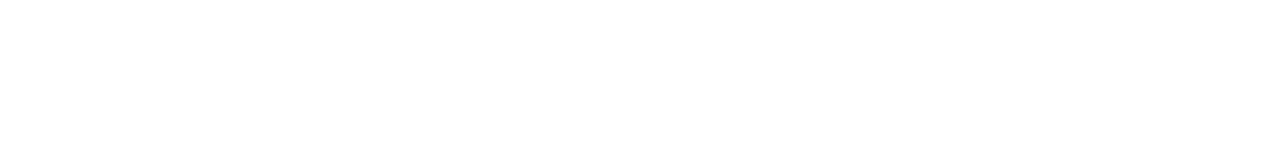
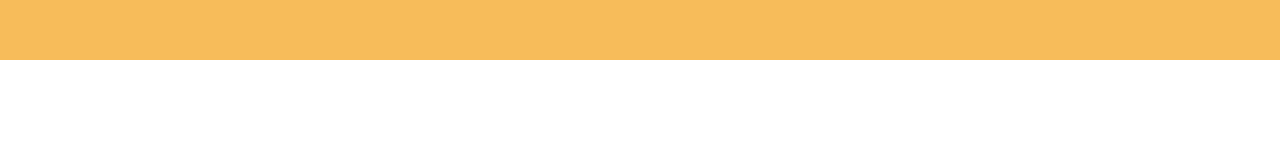
Before and after one commit to cambaughn/fountain-menu, a React app: page / in a window 1280 px wide. Built offline with nearby package versions, Linux system fonts and the light colour scheme.

Commit message:
Set up Navbar component

```diff
--- /dev/null
+++ b/public/index.css
@@ -0,0 +1,3 @@
+* {
+  margin: 0px;
+}
--- a/public/index.html
+++ b/public/index.html
@@ -4,6 +4,7 @@
     <meta charset="utf-8">
     <meta name="viewport" content="width=device-width, initial-scale=1">
     <link rel="shortcut icon" href="%PUBLIC_URL%/favicon.ico">
+    <link rel="stylesheet" type="text/css" href="index.css">
     <!--
       Notice the use of %PUBLIC_URL% in the tag above.
       It will be replaced with the URL of the `public` folder during the build.
--- a/src/components/App.js
+++ b/src/components/App.js
@@ -1,11 +1,12 @@
 import React, { Component } from 'react';
 
+import Navbar from './Navbar';
 
 class App extends Component {
   render() {
     return (
       <div className="App">
-
+        <Navbar />
       </div>
     );
   }
--- a/src/components/Navbar.js
+++ b/src/components/Navbar.js
@@ -1 +1,23 @@
 import React, { Component } from 'react';
+
+
+const Navbar = () => {
+  return (
+    <div style={styles.background} >
+
+    </div>
+  )
+}
+
+
+const styles = {
+  background: {
+    width: '100%',
+    height: 60,
+
+    backgroundColor: '#F7BC5A',
+  },
+}
+
+
+export default Navbar;
```
